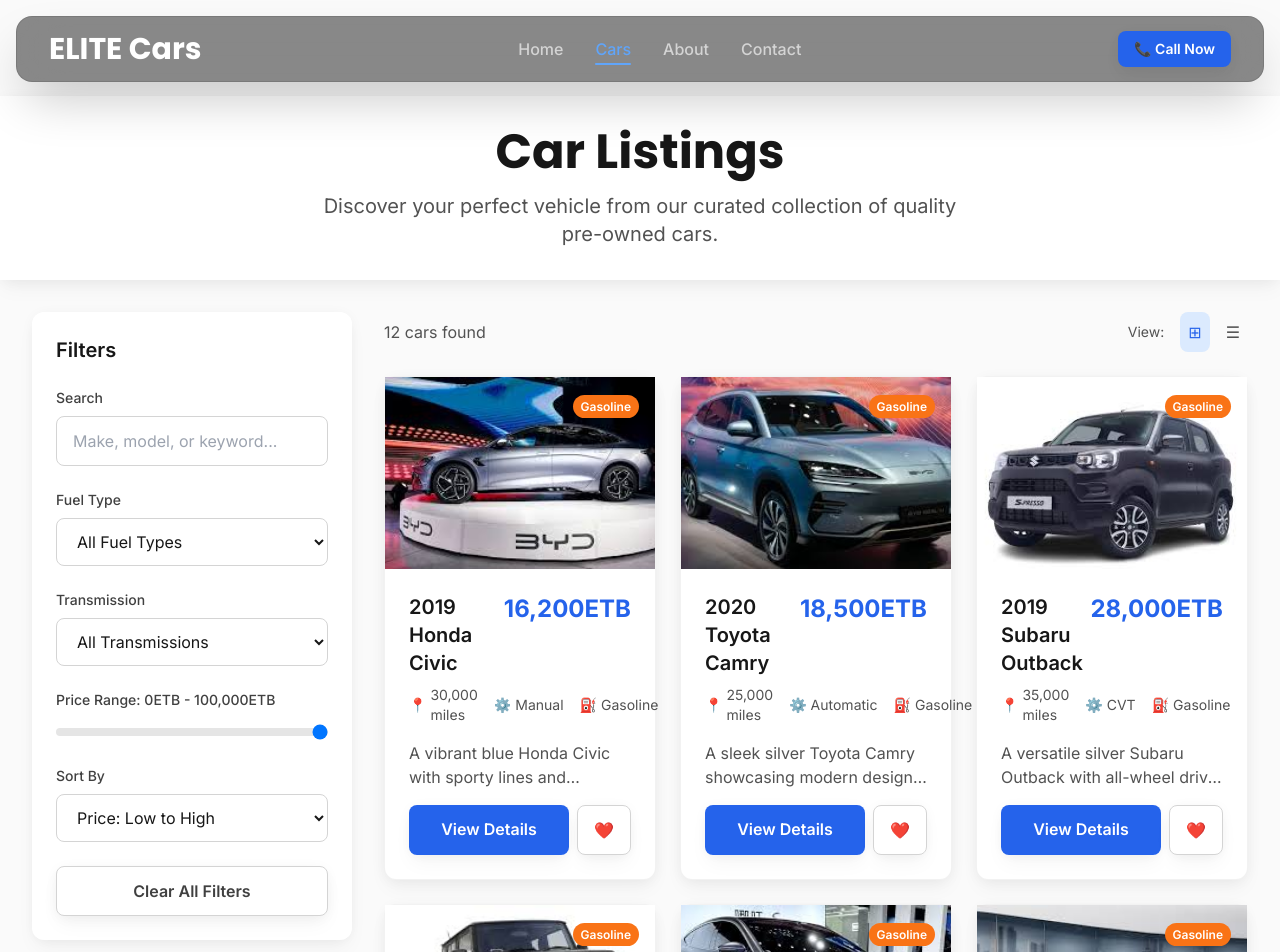
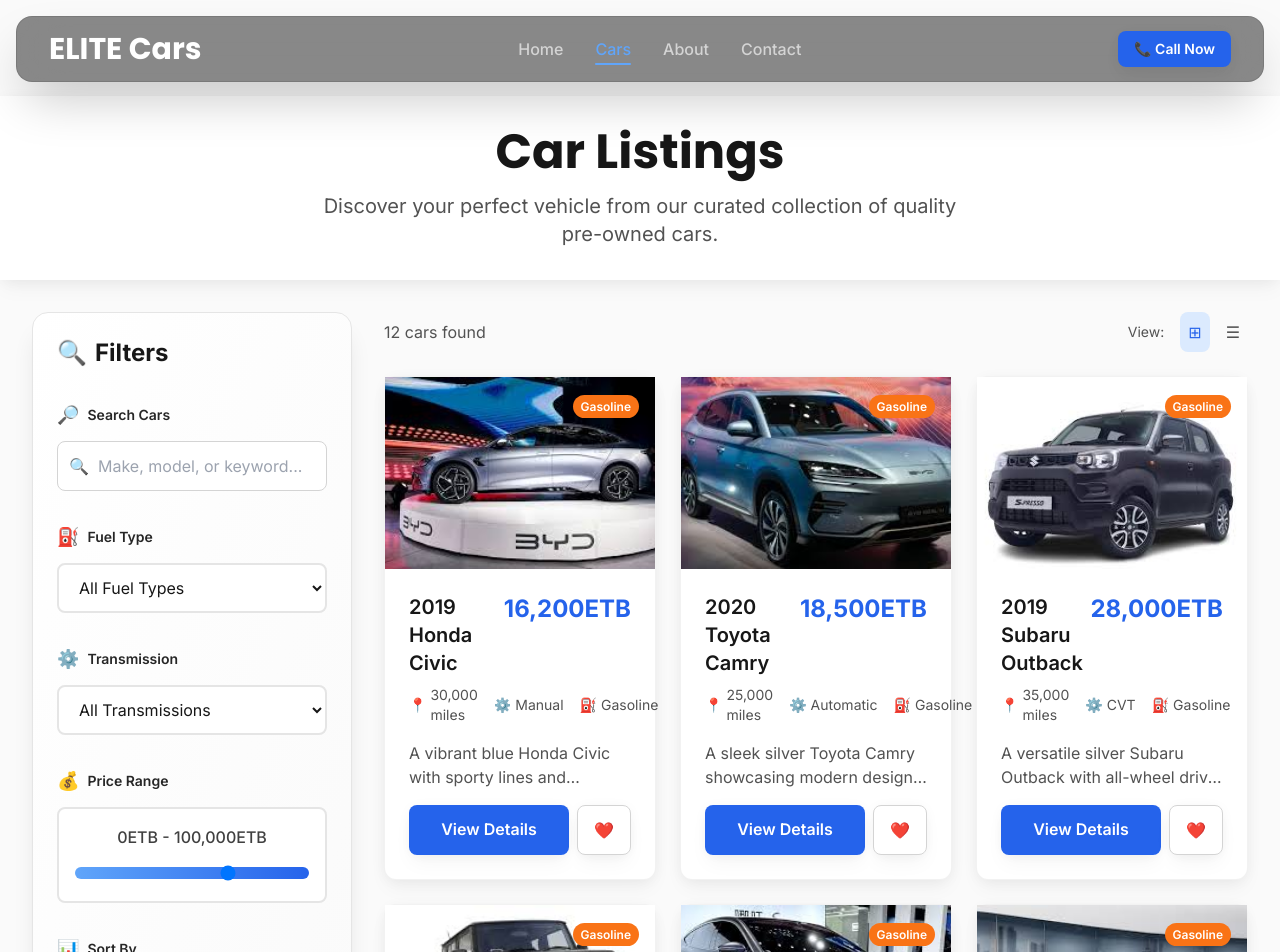
Before and after one commit to jabezinu/car_0, a React app in the folder frontend/: page /cars in a window 1280 px wide. Shown: the top 952 px of the page. Built offline with nearby package versions, Linux system fonts and the light colour scheme; the HTML template or start-up script is replaced by a standard one.

Commit message:
style filter section

```diff
--- a/frontend/src/components/CarListings.jsx
+++ b/frontend/src/components/CarListings.jsx
@@ -71,40 +71,48 @@
         <div className="flex flex-col lg:flex-row gap-8">
           {/* Filters Sidebar */}
           <div className={`lg:w-80 ${isFiltersOpen ? 'block' : 'hidden lg:block'}`}>
-            <div className="bg-white rounded-xl shadow-soft p-6 sticky top-24">
-              <div className="flex items-center justify-between mb-6">
-                <h2 className="text-xl font-semibold text-neutral-900">Filters</h2>
+            <div className="bg-gradient-to-br from-white to-neutral-50 rounded-2xl shadow-xl p-6 sticky top-24 border border-neutral-200">
+              <div className="flex items-center justify-between mb-8">
+                <h2 className="text-2xl font-bold text-neutral-900 flex items-center gap-2">
+                  <span className="text-2xl">🔍</span>
+                  Filters
+                </h2>
                 <button
                   onClick={() => setIsFiltersOpen(false)}
-                  className="lg:hidden text-neutral-500 hover:text-neutral-700"
+                  className="lg:hidden text-neutral-500 hover:text-neutral-700 p-1 rounded-full hover:bg-neutral-100 transition-colors"
                 >
                   ✕
                 </button>
               </div>
 
               {/* Search */}
-              <div className="mb-6">
-                <label className="block text-sm font-medium text-neutral-700 mb-2">
-                  Search
+              <div className="mb-8">
+                <label className="block text-sm font-semibold text-neutral-800 mb-3 flex items-center gap-2">
+                  <span className="text-lg">🔎</span>
+                  Search Cars
                 </label>
+                <div className="relative">
                   <input
                     type="text"
                     placeholder="Make, model, or keyword..."
                     value={searchTerm}
                     onChange={(e) => setSearchTerm(e.target.value)}
-                  className="input-field"
+                    className="input-field pl-10"
                   />
+                  <span className="absolute left-3 top-1/2 transform -translate-y-1/2 text-neutral-400">🔍</span>
+                </div>
               </div>
 
               {/* Fuel Type */}
-              <div className="mb-6">
-                <label className="block text-sm font-medium text-neutral-700 mb-2">
+              <div className="mb-8">
+                <label className="block text-sm font-semibold text-neutral-800 mb-3 flex items-center gap-2">
+                  <span className="text-lg">⛽</span>
                   Fuel Type
                 </label>
                 <select
                   value={selectedType}
                   onChange={(e) => setSelectedType(e.target.value)}
-                  className="input-field"
+                  className="input-field bg-white border-2 border-neutral-200 focus:border-primary-500 transition-colors"
                 >
                   <option value="">All Fuel Types</option>
                   <option value="Gasoline">Gasoline</option>
@@ -115,14 +123,15 @@
               </div>
 
               {/* Transmission */}
-              <div className="mb-6">
-                <label className="block text-sm font-medium text-neutral-700 mb-2">
+              <div className="mb-8">
+                <label className="block text-sm font-semibold text-neutral-800 mb-3 flex items-center gap-2">
+                  <span className="text-lg">⚙️</span>
                   Transmission
                 </label>
                 <select
                   value={selectedTransmission}
                   onChange={(e) => setSelectedTransmission(e.target.value)}
-                  className="input-field"
+                  className="input-field bg-white border-2 border-neutral-200 focus:border-primary-500 transition-colors"
                 >
                   <option value="">All Transmissions</option>
                   <option value="Automatic">Automatic</option>
@@ -132,30 +141,37 @@
               </div>
 
               {/* Price Range */}
-              <div className="mb-6">
-                <label className="block text-sm font-medium text-neutral-700 mb-2">
-                  Price Range: {priceRange[0].toLocaleString()}ETB - {priceRange[1].toLocaleString()}ETB
+              <div className="mb-8">
+                <label className="block text-sm font-semibold text-neutral-800 mb-3 flex items-center gap-2">
+                  <span className="text-lg">💰</span>
+                  Price Range
                 </label>
+                <div className="bg-white p-4 rounded-lg border-2 border-neutral-200">
+                  <div className="text-center mb-3 text-neutral-700 font-medium">
+                    {priceRange[0].toLocaleString()}ETB - {priceRange[1].toLocaleString()}ETB
+                  </div>
                   <input
                     type="range"
                     min="0"
-                  max="100000"
-                  step="1000"
+                    max="150000"
+                    step="5000"
                     value={priceRange[1]}
                     onChange={(e) => setPriceRange([0, parseInt(e.target.value)])}
-                  className="w-full h-2 bg-neutral-200 rounded-lg appearance-none cursor-pointer"
+                    className="w-full h-3 bg-gradient-to-r from-primary-400 to-primary-600 rounded-lg appearance-none cursor-pointer slider-thumb"
                   />
+                </div>
               </div>
 
               {/* Sort */}
-              <div className="mb-6">
-                <label className="block text-sm font-medium text-neutral-700 mb-2">
+              <div className="mb-8">
+                <label className="block text-sm font-semibold text-neutral-800 mb-3 flex items-center gap-2">
+                  <span className="text-lg">📊</span>
                   Sort By
                 </label>
                 <select
                   value={sortBy}
                   onChange={(e) => setSortBy(e.target.value)}
-                  className="input-field"
+                  className="input-field bg-white border-2 border-neutral-200 focus:border-primary-500 transition-colors"
                 >
                   <option value="price-low">Price: Low to High</option>
                   <option value="price-high">Price: High to Low</option>
@@ -168,9 +184,9 @@
               {/* Clear Filters */}
               <button
                 onClick={clearFilters}
-                className="w-full btn-secondary"
+                className="w-full bg-gradient-to-r from-red-500 to-red-600 hover:from-red-600 hover:to-red-700 text-white font-semibold py-3 px-4 rounded-lg transition-all duration-200 shadow-md hover:shadow-lg transform hover:scale-105"
               >
-                Clear All Filters
+                🗑️ Clear All Filters
               </button>
             </div>
           </div>
```
Lines whose indentation alone changed are shown as unchanged.
